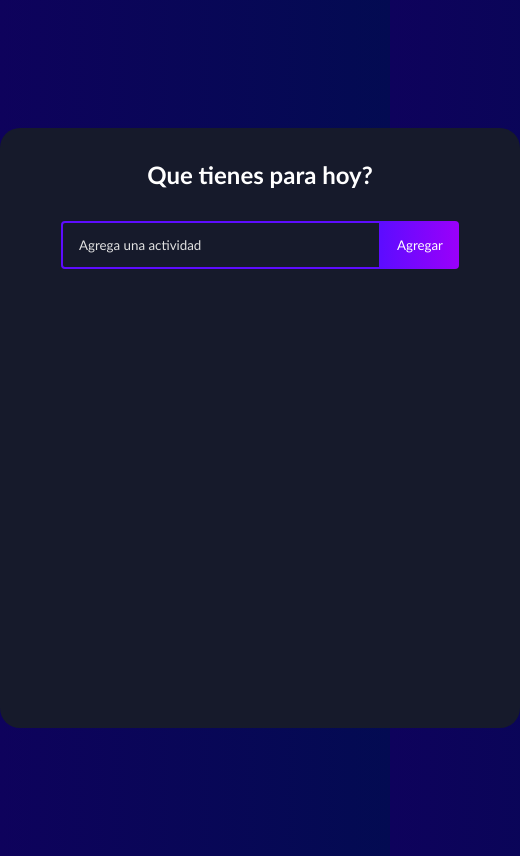
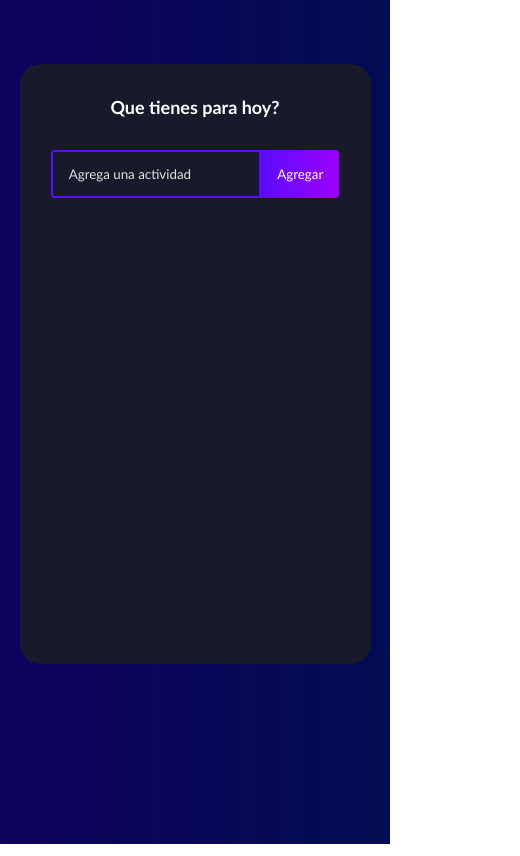
Before and after one commit to Luisdxvid/todo-list, a React (Create React App) app: page / in a window 390 px wide. Shown: the whole page, 520 px wide, since content can reach past the window. Built offline with nearby package versions, Linux system fonts and the light colour scheme.

Commit message:
Changes in CSS

```diff
--- a/src/App.css
+++ b/src/App.css
@@ -99,39 +99,16 @@ h1 {
   align-items: center;
   margin: 4px auto;
   color: #fff;
+  border-radius: 20px;
   background: linear-gradient(
     90deg,
-    rgba(255, 118, 20, 1) 0%,
-    rgba(255, 84, 17, 1) 100%
+    rgba(93, 12, 255, 1) 0%,
+    rgba(155, 0, 250, 1) 100%
   );
 
   padding: 16px;
   border-radius: 5px;
   width: 90%;
-}
-
-.todo-row:nth-child(4n + 1) {
-  background: linear-gradient(
-    90deg,
-    rgba(93, 12, 255, 1) 0%,
-    rgba(155, 0, 250, 1) 100%
-  );
-}
-
-.todo-row:nth-child(4n + 2) {
-  background: linear-gradient(
-    90deg,
-    rgba(255, 12, 241, 1) 0%,
-    rgba(250, 0, 135, 1) 100%
-  );
-}
-
-.todo-row:nth-child(4n + 3) {
-  background: linear-gradient(
-    90deg,
-    rgba(20, 159, 255, 1) 0%,
-    rgba(17, 122, 255, 1) 100%
-  );
 }
 
 .icons {
@@ -149,3 +126,22 @@ h1 {
 .edit-icon {
   color: #fff;
 }
+
+@media screen and (max-width: 768px) {
+  .todo-app {
+    width: 90%;
+    margin: 64px auto;
+  }
+  h1 {
+    font-size: 20px;
+  }
+}
+
+@media screen and (max-width: 480px) {
+  h1 {
+    font-size: 18px;
+  }
+  .todo-input {
+    width: 60%;
+  }
+}
--- a/src/components/TodoForm.js
+++ b/src/components/TodoForm.js
@@ -1,7 +1,7 @@
 import React, { useState, useEffect, useRef } from "react";
 
 function TodoForm(props) {
-  const [input, setInput] = useState("");
+  const [input, setInput] = useState(props.edit ? props.edit.value : "");
 
   const inputRef = useRef(null);
 
@@ -27,6 +27,23 @@ function TodoForm(props) {
 
   return (
     <form className="todo-form" onSubmit={handleSubmit}>
+      {props.edit ? (
+        <>
+          <input
+            type="text"
+            placeholder="Actualiza tu actividad"
+            value={input}
+            name="text"
+            className="todo-input"
+            onChange={handleChange}
+            ref={inputRef}
+          />
+          <button onClick={handleSubmit} className="todo-button">
+            Actualizar
+          </button>
+        </>
+      ) : (
+        <>
           <input
             type="text"
             placeholder="Agrega una actividad"
@@ -39,6 +56,8 @@ function TodoForm(props) {
           <button onClick={handleSubmit} className="todo-button">
             Agregar
           </button>
+        </>
+      )}
     </form>
   );
 }
```
Lines whose indentation alone changed are shown as unchanged.
